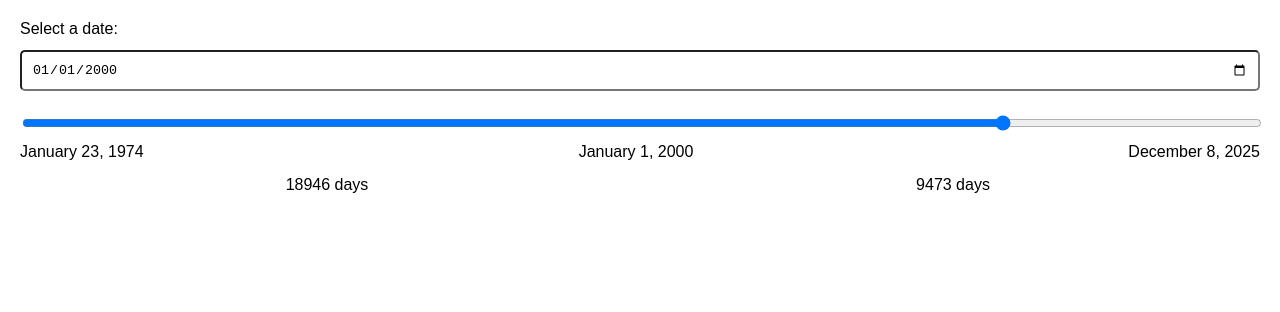
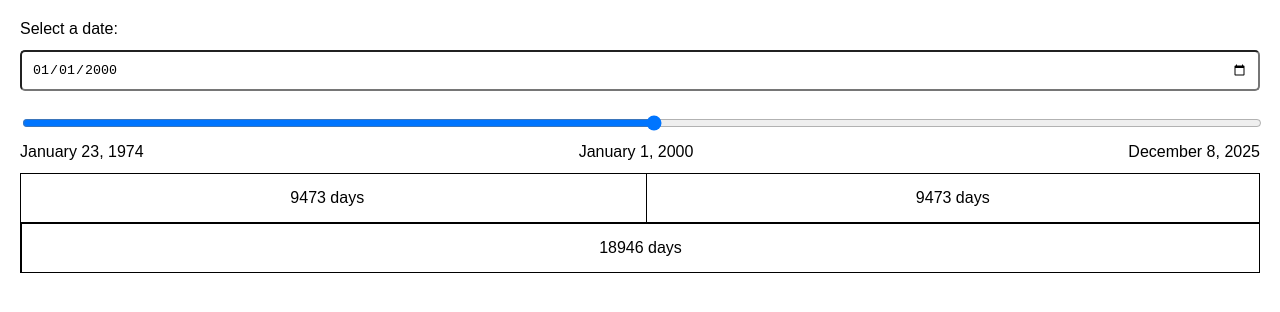
Before and after one commit to mikesusz/time-sqd-co, a React (Vite) app: page / in a window 1280 px wide. Shown: the top 312 px of the page. Built offline with nearby package versions, Linux system fonts and the light colour scheme.

Commit message:
experiment with dynamically setting min

```diff
--- a/src/App.tsx
+++ b/src/App.tsx
@@ -1,4 +1,4 @@
-import React, { useState } from 'react';
+import React, { useState, useMemo } from 'react';
 import DatePicker from './components/DatePicker';
 import TimeDisplay from './components/TimeDisplay';
 
@@ -6,9 +6,17 @@ const App: React.FC = () => {
 	// default to Jan 1, 2000
 	const [targetDate, setTargetDate] = useState<Date>(new Date(2000, 0, 1));
 
+	// compute pastTime (same logic used in TimeDisplay) and derive its year for the range min
+	const pastTimeYear = useMemo(() => {
+		const now = new Date();
+		const diff = Math.abs(now.getTime() - targetDate.getTime());
+		const pastTime = new Date(targetDate.getTime() - diff);
+		return pastTime.getFullYear();
+	}, [targetDate]);
+
 	return (
 		<main>
-			<DatePicker targetDate={targetDate} onDateChange={setTargetDate} />
+			<DatePicker targetDate={targetDate} onDateChange={setTargetDate} minYear={pastTimeYear} />
 
 			<TimeDisplay currentDate={new Date()} pastDate={targetDate} />
 		</main>
--- a/src/components/DatePicker.tsx
+++ b/src/components/DatePicker.tsx
@@ -3,6 +3,7 @@ import React, { useEffect, useRef, useState } from 'react';
 interface DatePickerProps {
 	targetDate: Date;
 	onDateChange: (date: Date) => void;
+	minYear?: number; // optional prop to control the range min
 }
 
 const formatIso = (d: Date) =>
@@ -11,7 +12,7 @@ const formatIso = (d: Date) =>
 		'0'
 	)}`;
 
-const DatePicker: React.FC<DatePickerProps> = ({ targetDate, onDateChange }) => {
+const DatePicker: React.FC<DatePickerProps> = ({ targetDate, onDateChange, minYear }) => {
 	const inputRef = useRef<HTMLInputElement | null>(null);
 	const isEditingRef = useRef(false);
 
@@ -87,6 +88,9 @@ const DatePicker: React.FC<DatePickerProps> = ({ targetDate, onDateChange }) =>
 
 	const currentYear = new Date().getFullYear();
 
+	// ensure min is sensible, never greater than currentYear, and never below 0
+	const effectiveMin = Math.max(0, Math.min(minYear ?? 1900, currentYear));
+
 	return (
 		<div className="inputs">
 			<div>
@@ -109,7 +113,7 @@ const DatePicker: React.FC<DatePickerProps> = ({ targetDate, onDateChange }) =>
 					id="year-range"
 					type="range"
 					title="year"
-					min={1900}
+					min={effectiveMin}
 					max={currentYear}
 					value={targetDate.getFullYear()}
 					onChange={handleYearChange}
--- a/src/components/TimeDisplay.tsx
+++ b/src/components/TimeDisplay.tsx
@@ -45,10 +45,16 @@ const TimeDisplay: React.FC<TimeDisplayProps> = ({
 
 			<div className="diff">
 				<div className="layout">
-					<div className="display">{doubleDays} days</div>
+					<div className="display">{days} days</div>
 				</div>
 				<div className="layout">
 					<div className="display">{days} days</div>
+				</div>
+			</div>
+
+			<div className="fullDiff">
+				<div className="layout">
+					<div className="display">{doubleDays} days</div>
 				</div>
 			</div>
 
--- a/src/styles/app.css
+++ b/src/styles/app.css
@@ -50,14 +50,24 @@ textarea {
 	align-items: center;
 	justify-content: space-between; /* first at start, last at end */
 	gap: 8px;
+	margin-bottom: 12px;
 }
 
-.diff {
+.outputs .diff,
+.outputs .fullDiff {
 	display: flex;
 	gap: 12px;
+	border-right: 1px solid currentColor;
+	border-top: 1px solid currentColor;
+	border-bottom: 1px solid currentColor;
 }
 
-.diff .layout {
+.outputs .fullDiff {
+	border-left: 1px solid currentColor;
+}
+
+.diff .layout,
+.fullDiff .layout {
 	flex: 1 1 0; /* equal width columns */
 	display: flex;
 	align-items: center; /* vertical center */
@@ -65,6 +75,7 @@ textarea {
 	box-sizing: border-box;
 	padding: 8px; /* optional spacing inside each column */
 	min-height: 48px; /* optional — ensures visible area */
+	border-left: 1px solid currentColor;
 }
 
 /* ensure inner .display spans the layout and centers text */
```
Also changed, not shown: 1 other file (tests, documents, lock files or other folders).
